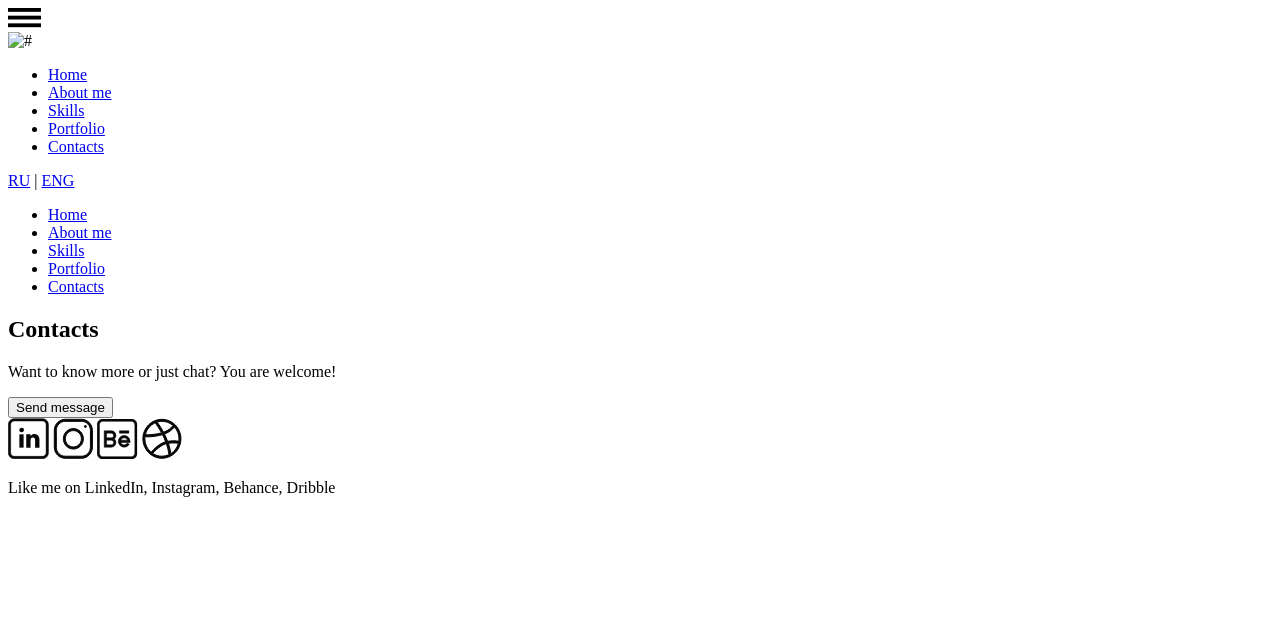
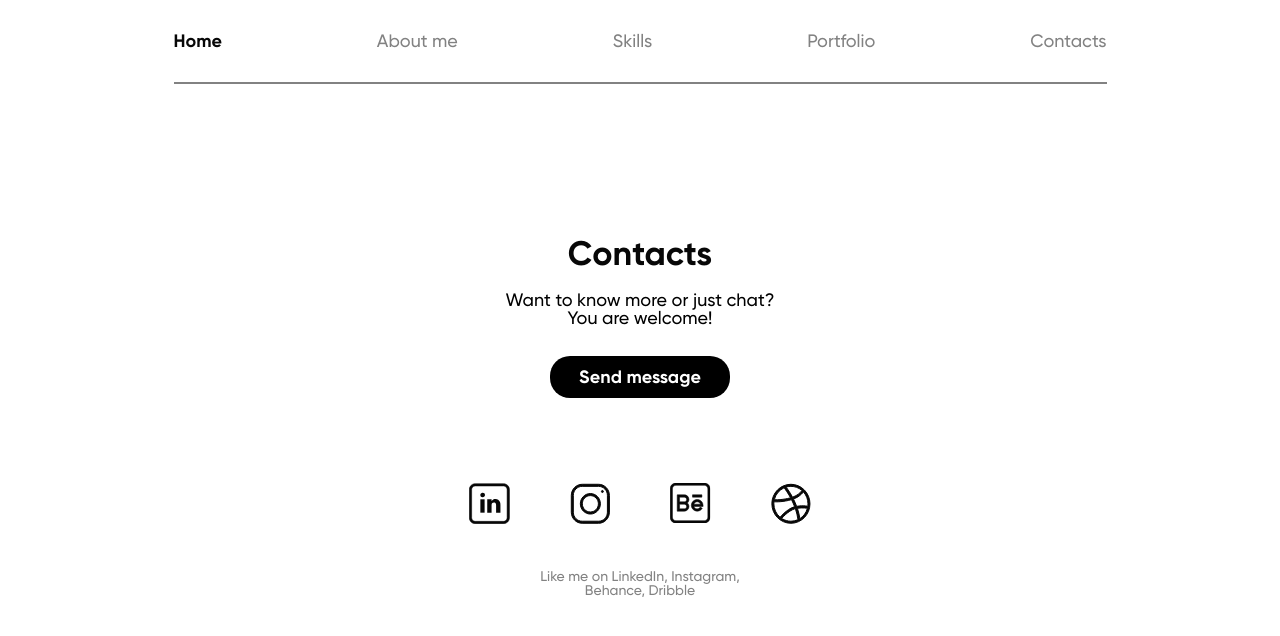
Before and after one commit to CyberNstt/project1_DenisNovik, a plain HTML site: page contacts.html in a window 1280 px wide. Drawn offline with Linux system fonts and the light colour scheme; the site is published under a folder, as on GitHub Pages, so addresses that start at the root find nothing.

Commit message:
Update contacts.html

```diff
--- a/contacts.html
+++ b/contacts.html
@@ -5,7 +5,7 @@
 	<meta charset="UTF-8">
 	<title>Novik Designer</title>
 	<link rel="icon" type="image/x-icon" href="../icons/Search.png">
-	<link rel="stylesheet" href="../CSS/style.css">
+	<link rel="stylesheet" href="CSS/style.css">
 	<meta name="viewport" content="width=device-width, initial-scale=1.0">
 </head>
 
@@ -15,7 +15,7 @@
 		<header class="section_head same_sections">
 			<div class="burger"><img id="burger-img" src="icons/burger.svg" alt="#">
 				<nav class="_head-menu-mobile">
-					<img id="krest" src="/icons/krestik.svg" alt="#">
+					<img id="krest" src="icons/krestik.svg" alt="#">
 					<ul>
 						<li><a href="index.html">Home</a></li>
 						<li><a href="aboutMe.html">About me</a></li>
@@ -23,7 +23,7 @@
 						<li><a href="portfolio.html">Portfolio</a></li>
 						<li><a href="contacts.html">Contacts</a></li>
 					</ul>
-					<p id="lang-mobile"><a href="#" id="ru-mobile">RU</a> <span id="slash-mobile">|</span> <a href="#"
+					<p id="lang-mobile"><a href="" id="ru-mobile">RU</a> <span id="slash-mobile">|</span> <a href=""
 							id="eng-mobile">ENG</a>
 					</p>
 				</nav>
```
